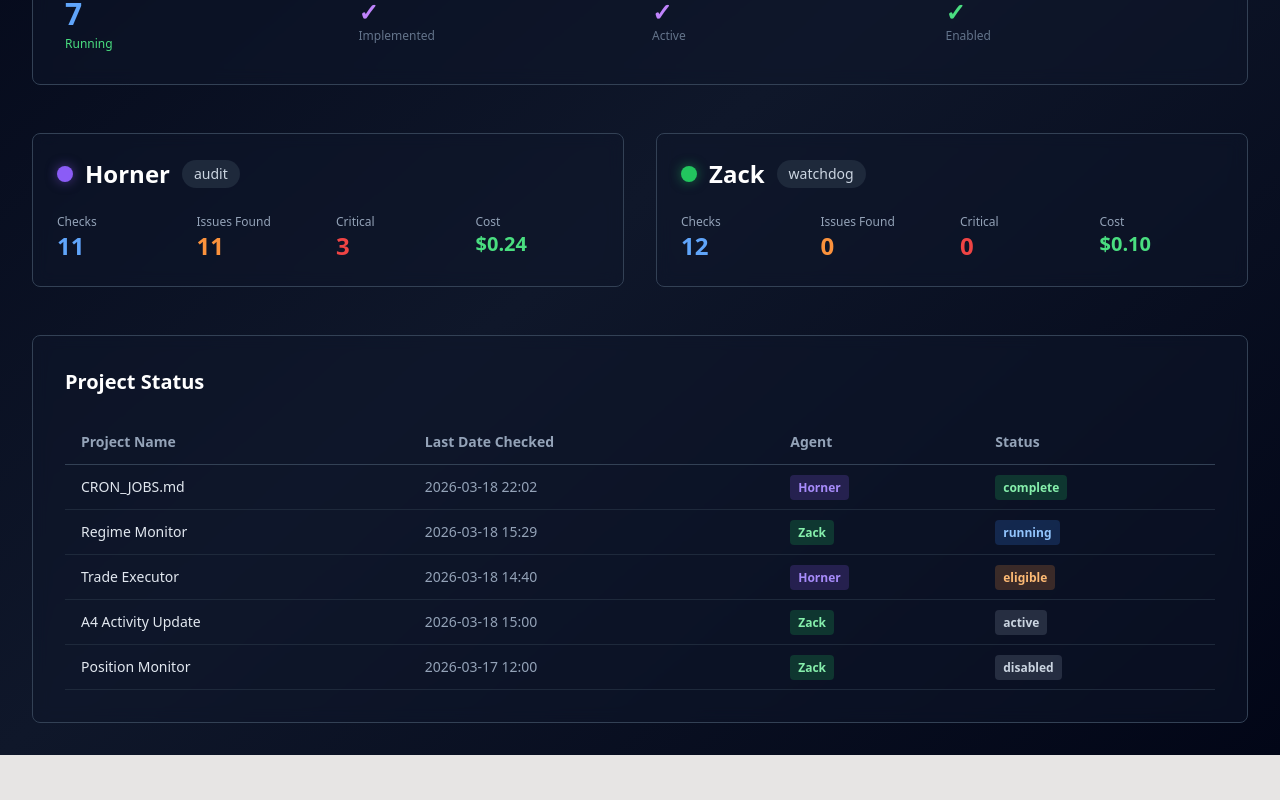
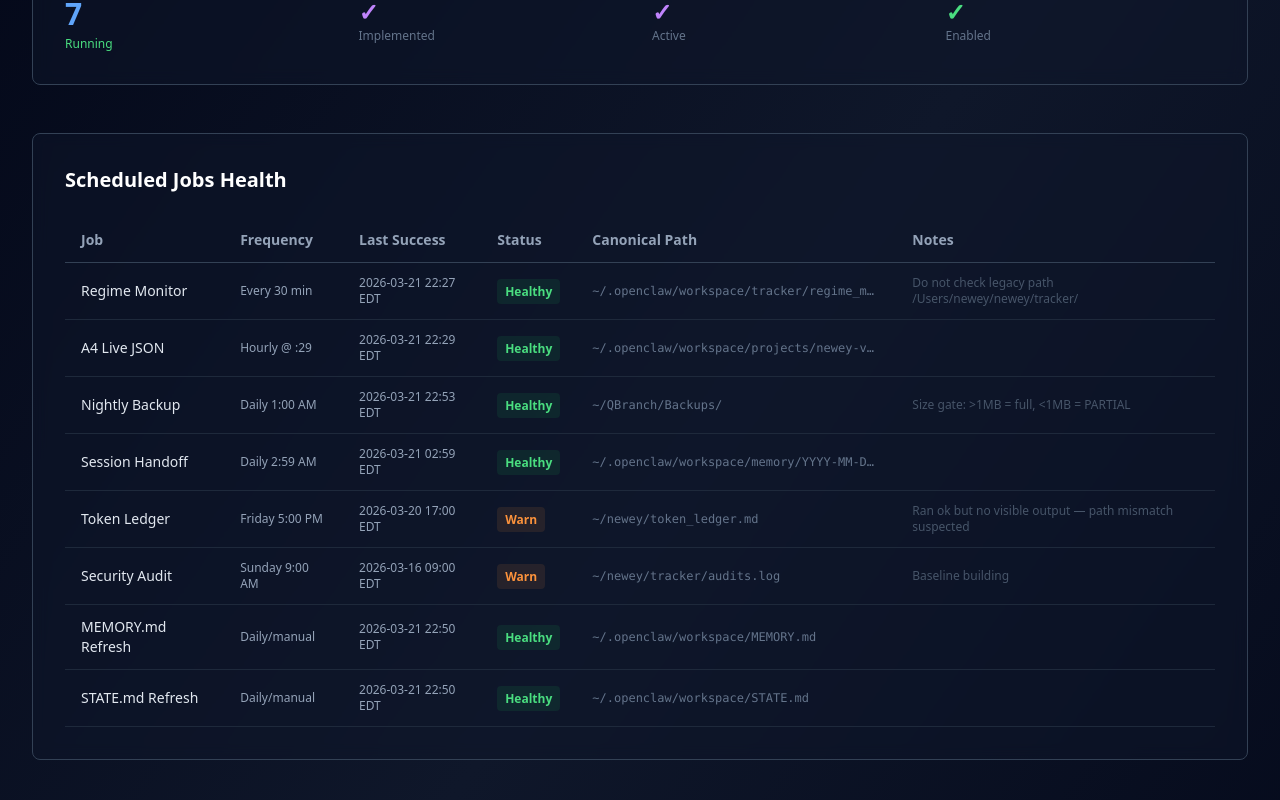
Before and after one commit to macneweyGIT26/newey-visual, a Next.js app: page /a6 in a window 1280 px wide. Shown: the part 360-1160 px from the top of the page. Before the commit the page ends 1115 px from the top, so only its background shows below. Built offline with nearby package versions, Linux system fonts and the light colour scheme.

Commit message:
A6: add Scheduled Jobs Health panel, remove SOL Wick Review

```diff
--- a/src/app/a6/page.tsx
+++ b/src/app/a6/page.tsx
@@ -85,6 +85,129 @@ export default function A6Page() {
               <p className="text-2xl font-bold text-green-400">✓</p>
               <p className="text-xs text-slate-500">Enabled</p>
             </div>
+          </div>
+        </div>
+
+        {/* Scheduled Jobs Health */}
+        <div className="border border-slate-700 rounded-lg p-8 bg-slate-900/50 backdrop-blur mb-12">
+          <h3 className="text-xl font-bold mb-6">Scheduled Jobs Health</h3>
+          <div className="overflow-x-auto">
+            <table className="w-full text-sm">
+              <thead>
+                <tr className="border-b border-slate-700">
+                  <th className="text-left py-3 px-4 text-slate-400 font-semibold">Job</th>
+                  <th className="text-left py-3 px-4 text-slate-400 font-semibold">Frequency</th>
+                  <th className="text-left py-3 px-4 text-slate-400 font-semibold">Last Success</th>
+                  <th className="text-left py-3 px-4 text-slate-400 font-semibold">Status</th>
+                  <th className="text-left py-3 px-4 text-slate-400 font-semibold hidden md:table-cell">Canonical Path</th>
+                  <th className="text-left py-3 px-4 text-slate-400 font-semibold hidden lg:table-cell">Notes</th>
+                </tr>
+              </thead>
+              <tbody>
+                {[
+                  {
+                    name: 'Regime Monitor',
+                    frequency: 'Every 30 min',
+                    lastSuccess: '2026-03-21 22:27 EDT',
+                    status: 'healthy',
+                    canonicalPath: '~/.openclaw/workspace/tracker/regime_monitor.log',
+                    notes: 'Do not check legacy path /Users/newey/newey/tracker/',
+                  },
+                  {
+                    name: 'A4 Live JSON',
+                    frequency: 'Hourly @ :29',
+                    lastSuccess: '2026-03-21 22:29 EDT',
+                    status: 'healthy',
+                    canonicalPath: '~/.openclaw/workspace/projects/newey-visual/src/data/live.json',
+                    notes: '',
+                  },
+                  {
+                    name: 'Nightly Backup',
+                    frequency: 'Daily 1:00 AM',
+                    lastSuccess: '2026-03-21 22:53 EDT',
+                    status: 'healthy',
+                    canonicalPath: '~/QBranch/Backups/',
+                    notes: 'Size gate: >1MB = full, <1MB = PARTIAL',
+                  },
+                  {
+                    name: 'Session Handoff',
+                    frequency: 'Daily 2:59 AM',
+                    lastSuccess: '2026-03-21 02:59 EDT',
+                    status: 'healthy',
+                    canonicalPath: '~/.openclaw/workspace/memory/YYYY-MM-DD.md',
+                    notes: '',
+                  },
+                  {
+                    name: 'Token Ledger',
+                    frequency: 'Friday 5:00 PM',
+                    lastSuccess: '2026-03-20 17:00 EDT',
+                    status: 'warn',
+                    canonicalPath: '~/newey/token_ledger.md',
+                    notes: 'Ran ok but no visible output — path mismatch suspected',
+                  },
+                  {
+                    name: 'Security Audit',
+                    frequency: 'Sunday 9:00 AM',
+                    lastSuccess: '2026-03-16 09:00 EDT',
+                    status: 'warn',
+                    canonicalPath: '~/newey/tracker/audits.log',
+                    notes: 'Baseline building',
+                  },
+
+                  {
+                    name: 'MEMORY.md Refresh',
+                    frequency: 'Daily/manual',
+                    lastSuccess: '2026-03-21 22:50 EDT',
+                    status: 'healthy',
+                    canonicalPath: '~/.openclaw/workspace/MEMORY.md',
+                    notes: '',
+                  },
+                  {
+                    name: 'STATE.md Refresh',
+                    frequency: 'Daily/manual',
+                    lastSuccess: '2026-03-21 22:50 EDT',
+                    status: 'healthy',
+                    canonicalPath: '~/.openclaw/workspace/STATE.md',
+                    notes: '',
+                  },
+                ].map((job, idx) => {
+                  const statusColorMap: Record<string, { bg: string; text: string }> = {
+                    healthy: { bg: 'rgba(34, 197, 94, 0.1)', text: '#4ade80' },
+                    warn: { bg: 'rgba(251, 146, 60, 0.1)', text: '#fb923c' },
+                    disabled: { bg: 'rgba(100, 116, 139, 0.1)', text: '#94a3b8' },
+                    stale: { bg: 'rgba(239, 68, 68, 0.1)', text: '#ef4444' },
+                    not_due: { bg: 'rgba(59, 130, 246, 0.1)', text: '#3b82f6' },
+                  };
+
+                  const colors = statusColorMap[job.status] || statusColorMap.healthy;
+
+                  return (
+                    <tr key={idx} className="border-b border-slate-800 hover:bg-slate-800/30 transition-colors">
+                      <td className="py-3 px-4 text-slate-200 font-medium">{job.name}</td>
+                      <td className="py-3 px-4 text-slate-400 text-xs">{job.frequency}</td>
+                      <td className="py-3 px-4 text-slate-400 text-xs">{job.lastSuccess}</td>
+                      <td className="py-3 px-4">
+                        <span
+                          className="px-2 py-1 rounded text-xs font-semibold capitalize"
+                          style={{
+                            background: colors.bg,
+                            color: colors.text,
+                          }}
+                        >
+                          {job.status}
+                        </span>
+                      </td>
+                      <td className="py-3 px-4 text-slate-500 text-xs font-mono hidden md:table-cell truncate max-w-xs">
+                        {job.canonicalPath}
+                      </td>
+                      <td className="py-3 px-4 text-slate-600 text-xs hidden lg:table-cell">
+                        {job.notes}
+                      </td>
+                    </tr>
+                  );
+                })}
+              </tbody>
+            </table>
           </div>
         </div>
 
```
